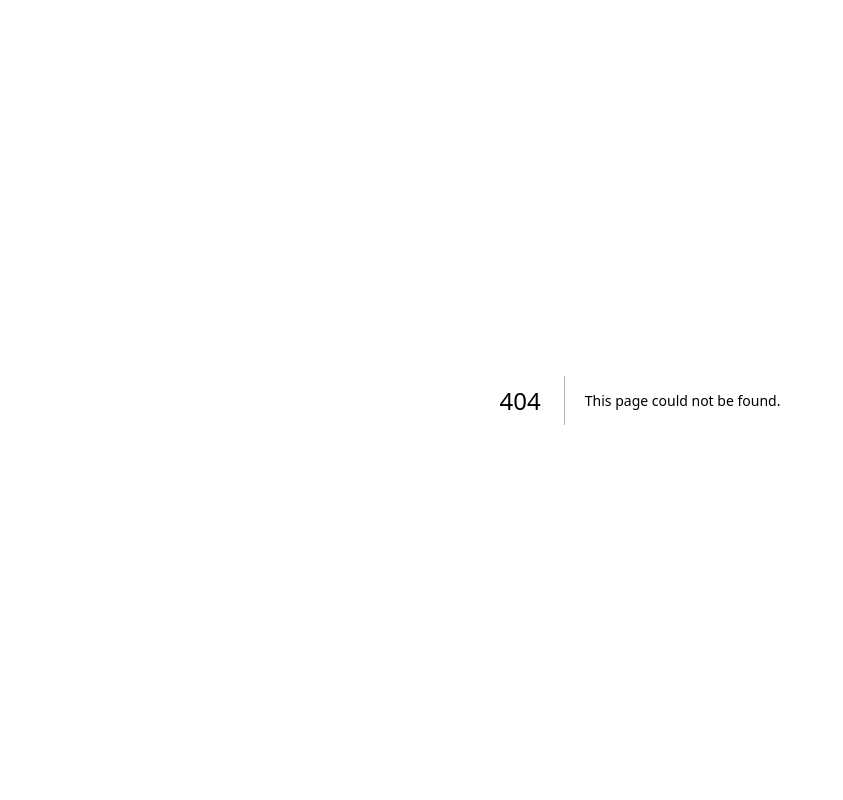
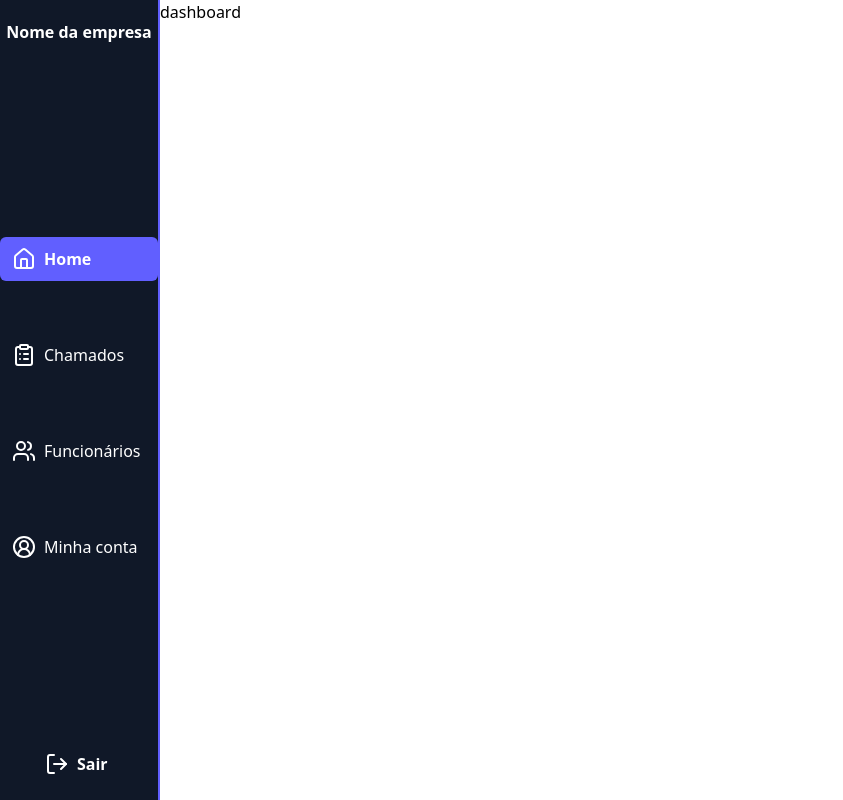
Before and after one commit to speedlightzx/TechDesk, a Next.js app: page /dashboard in a window 1280 px wide. Before the commit this address had no page. Shown: the whole page, without its empty margins (0-843 px from the left). Built offline with nearby package versions, Linux system fonts and the light colour scheme.

Commit message:
feat: sidebar on private routes

```diff
--- /dev/null
+++ b/src/_components/Sidebar/index.tsx
@@ -0,0 +1,54 @@
+'use client'
+
+import { CircleUserRound, ClipboardList, Home, LogOut, Users } from "lucide-react";
+import { useState } from "react";
+
+export default function Sidebar() {
+
+    type sidebarItem = 'Home' | 'Chamados' | 'Funcionários' | 'Minha conta'
+    const [selectedSidebarItem, setselectedSidebarItem] = useState<sidebarItem>('Home')
+
+    return (
+        <aside className="h-screen w-1/8 pt-5 pb-5 border-r-2 border-r-indigo-500 justify-between flex flex-col bg-gray-900">
+            <div className="h-[5%]">
+                <h1 className="text-white text-center font-semibold">Nome da empresa</h1>
+            </div>
+            <nav className="flex flex-col justify-center gap-y-13 list-none w-full h-[100%]">
+
+                <li
+                onClick={() => setselectedSidebarItem('Home')}
+                className={`sidebarItem  ${selectedSidebarItem == 'Home' ? 'selectedSidebarItem' : ''}`}>
+                <Home color="white"/>
+                Home
+                </li>
+
+                <li
+                onClick={() => setselectedSidebarItem('Chamados')}
+                className={`sidebarItem  ${selectedSidebarItem == 'Chamados' ? 'selectedSidebarItem' : ''}`}>
+                <ClipboardList color="white"/>
+                Chamados
+                </li>
+
+                <li
+                onClick={() => setselectedSidebarItem('Funcionários')}
+                className={`sidebarItem  ${selectedSidebarItem == 'Funcionários' ? 'selectedSidebarItem' : ''}`}>
+                <Users color="white"/>
+                Funcionários
+                </li>
+
+                <li
+                onClick={() => setselectedSidebarItem('Minha conta')}
+                className={`sidebarItem  ${selectedSidebarItem == 'Minha conta' ? 'selectedSidebarItem' : ''}`}>
+                <CircleUserRound color="white"/>
+                Minha conta
+                </li>
+
+            </nav>
+
+            { /* tentar fazer melhor */ }
+            <div className="flex self-center gap-x-2 text-white hover:underline cursor-pointer h-[4%] w-[8.5vh]">
+                <LogOut /> <h1 className="font-semibold">Sair</h1>
+            </div>
+        </aside>
+    )
+}
--- /dev/null
+++ b/src/app/(private)/dashboard/page.tsx
@@ -0,0 +1,3 @@
+export default function Dashboard() {
+    return <h1>dashboard</h1>
+}
--- /dev/null
+++ b/src/app/(private)/layout.tsx
@@ -0,0 +1,22 @@
+import Sidebar from "@/_components/Sidebar"
+import '../../app/globals.css'
+
+export const metadata = {
+  title: 'Next.js',
+  description: 'Generated by Next.js',
+}
+
+export default function RootLayout({
+  children,
+}: {
+  children: React.ReactNode
+}) {
+  return (
+    <html lang="en">
+      <body className="flex">
+      <Sidebar />
+      {children}
+      </body>
+    </html>
+  )
+}
--- a/src/app/layout.tsx
+++ b/src/app/(public)/layout.tsx
@@ -1,4 +1,4 @@
-import "./globals.css";
+import "../../app/globals.css";
 
 export default function RootLayout({
   children,
--- a/src/app/globals.css
+++ b/src/app/globals.css
@@ -40,3 +40,11 @@
   hover:from-indigo-700 hover:to-purple-800
   transition duration-300 ease-in-out mt-7
 }
+
+.sidebarItem {
+  @apply cursor-pointer pl-3 flex text-white gap-x-2 h-[5.5vh] items-center transition duration-200;
+}
+
+.selectedSidebarItem {
+  @apply bg-indigo-500 rounded-md font-bold
+}
```
Also changed, not shown: src/app/(public)/(home)/page.tsx (renamed from src/app/page.tsx, +6 -4 lines).
